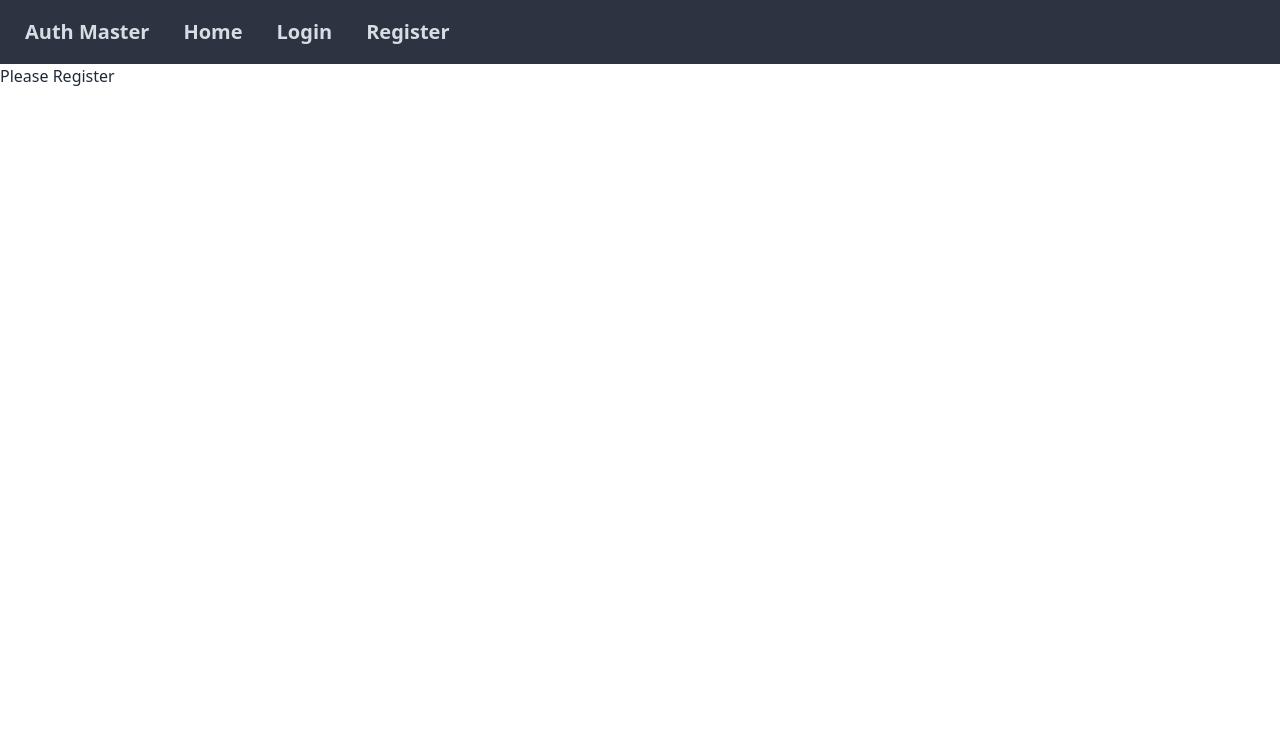
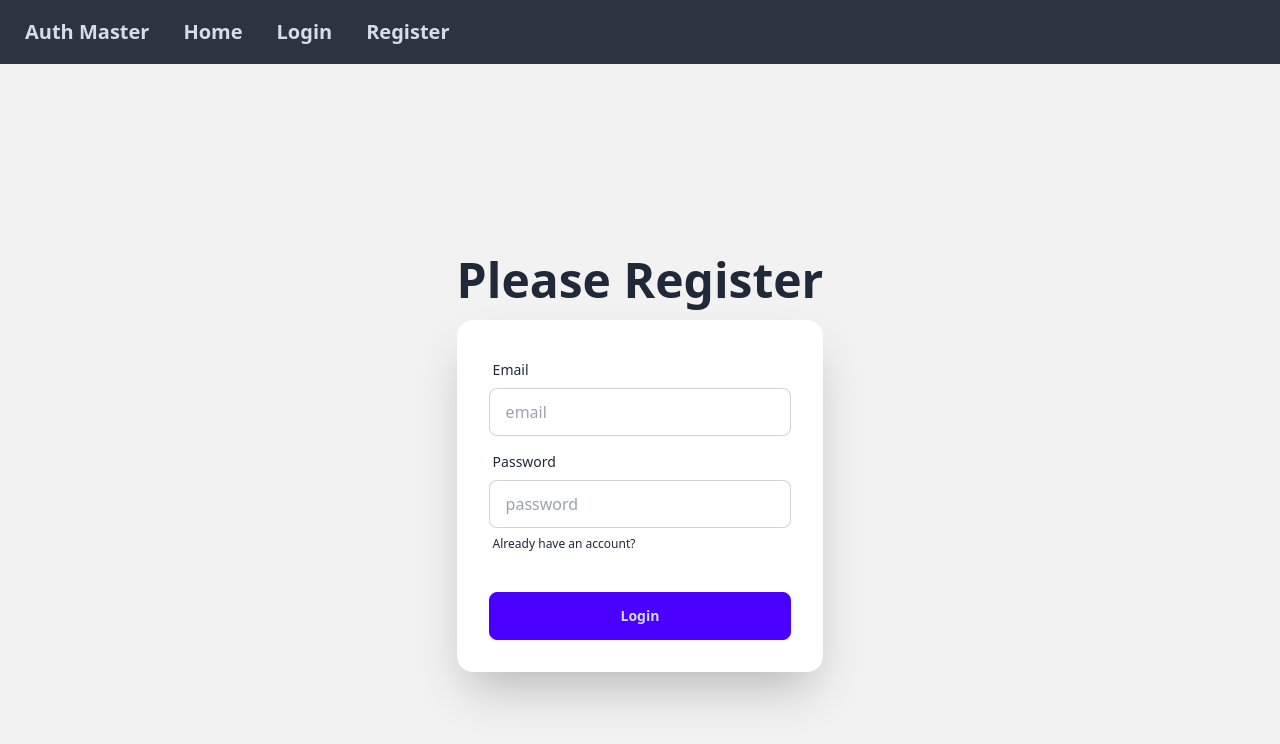
Before and after one commit to mrfhmd7/auth-firebase-context-tailwind, a React (Vite) app: page /register in a window 1280 px wide. Shown: the top 744 px of the page. Built offline with nearby package versions, Linux system fonts and the light colour scheme.

Commit message:
login and register form added

```diff
--- a/src/components/Login.jsx
+++ b/src/components/Login.jsx
@@ -2,8 +2,34 @@
 
 const Login = () => {
      return (
-          <div>
-               <h2>This is Login.</h2>
+          <div className="hero bg-base-200 min-h-screen">
+               <div className="hero-content flex-col">
+                    <div className="text-center lg:text-left">
+                         <h1 className="text-5xl font-bold">Please Login</h1>
+                    </div>
+                    <div className="card bg-base-100 w-full max-w-sm shrink-0 shadow-2xl">
+                         <form className="card-body">
+                              <div className="form-control">
+                                   <label className="label">
+                                        <span className="label-text">Email</span>
+                                   </label>
+                                   <input type="email" name="email" placeholder="email" className="input input-bordered" required />
+                              </div>
+                              <div className="form-control">
+                                   <label className="label">
+                                        <span className="label-text">Password</span>
+                                   </label>
+                                   <input type="password" name="password" placeholder="password" className="input input-bordered" required />
+                                   <label className="label">
+                                        <a href="#" className="label-text-alt link link-hover">Forgot password?</a>
+                                   </label>
+                              </div>
+                              <div className="form-control mt-6">
+                                   <button className="btn btn-primary">Login</button>
+                              </div>
+                         </form>
+                    </div>
+               </div>
           </div>
      );
 };
--- a/src/components/Register.jsx
+++ b/src/components/Register.jsx
@@ -1,9 +1,36 @@
 import React from 'react';
+import { Link } from 'react-router-dom';
 
 const Register = () => {
      return (
-          <div>
-               <h2>Please Register</h2>
+          <div className="hero bg-base-200 min-h-screen">
+               <div className="hero-content flex-col">
+                    <div className="text-center lg:text-left">
+                         <h1 className="text-5xl font-bold">Please Register</h1>
+                    </div>
+                    <div className="card bg-base-100 w-full max-w-sm shrink-0 shadow-2xl">
+                         <form className="card-body">
+                              <div className="form-control">
+                                   <label className="label">
+                                        <span className="label-text">Email</span>
+                                   </label>
+                                   <input type="email" name="email" placeholder="email" className="input input-bordered" required />
+                              </div>
+                              <div className="form-control">
+                                   <label className="label">
+                                        <span className="label-text">Password</span>
+                                   </label>
+                                   <input type="password" name="password" placeholder="password" className="input input-bordered" required />
+                                   <label className="label">
+                                        <Link to="/login" className="label-text-alt link link-hover">Already have an account?</Link>
+                                   </label>
+                              </div>
+                              <div className="form-control mt-6">
+                                   <button className="btn btn-primary">Login</button>
+                              </div>
+                         </form>
+                    </div>
+               </div>
           </div>
      );
 };
```
